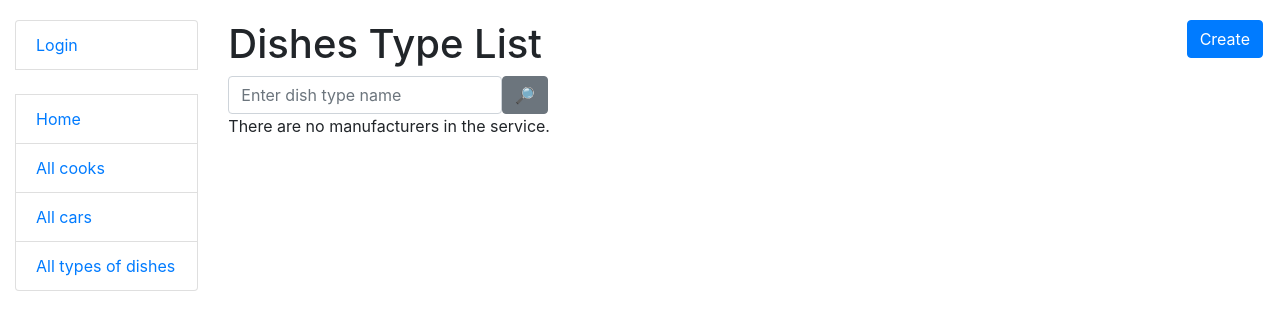
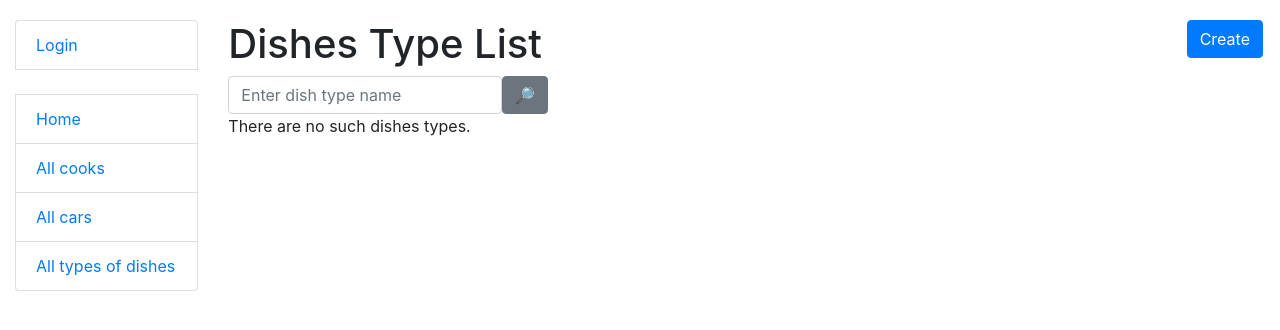
Before and after one commit to Andriy-Makarenko/kitchen-mate, a Django app: template templates/restaurant/dish_type_list.html in a window 1280 px wide. Shown: the top 330 px of the page. Run offline with Django 4.2, Linux system fonts and the light colour scheme; the template is opened without the code that fills it: values that come from a table or form of the project are taken from there, others are empty; some libraries are stand-ins or nearby versions.

Commit message:
Add dish_type_list.html in restaurant

```diff
--- a/templates/restaurant/dish_type_list.html
+++ b/templates/restaurant/dish_type_list.html
@@ -46,6 +46,6 @@
     </table>
 
   {% else %}
-      <p>There are no manufacturers in the service.</p>
+      <p>There are no such dishes types.</p>
   {% endif %}
 {% endblock %}
```
